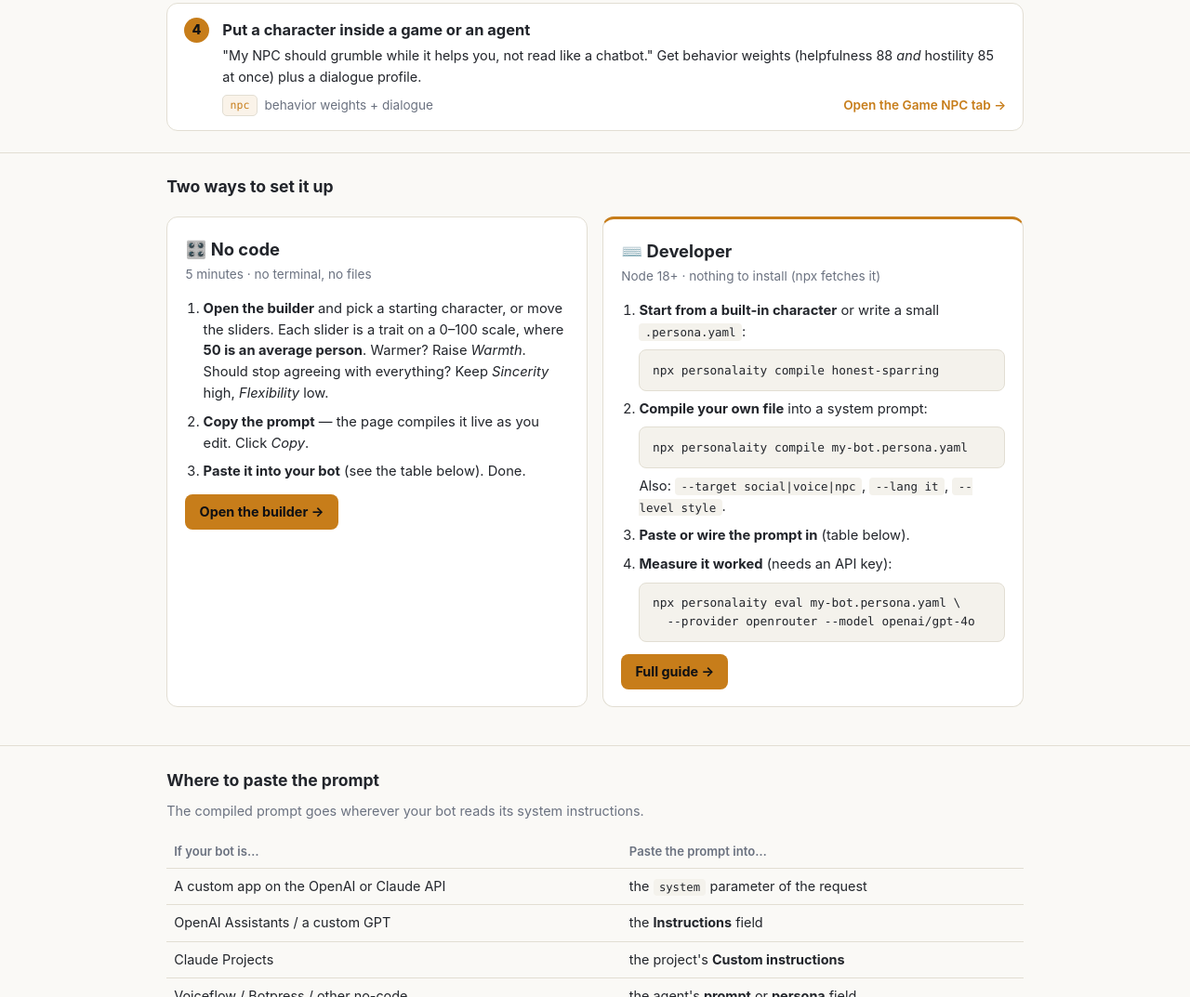
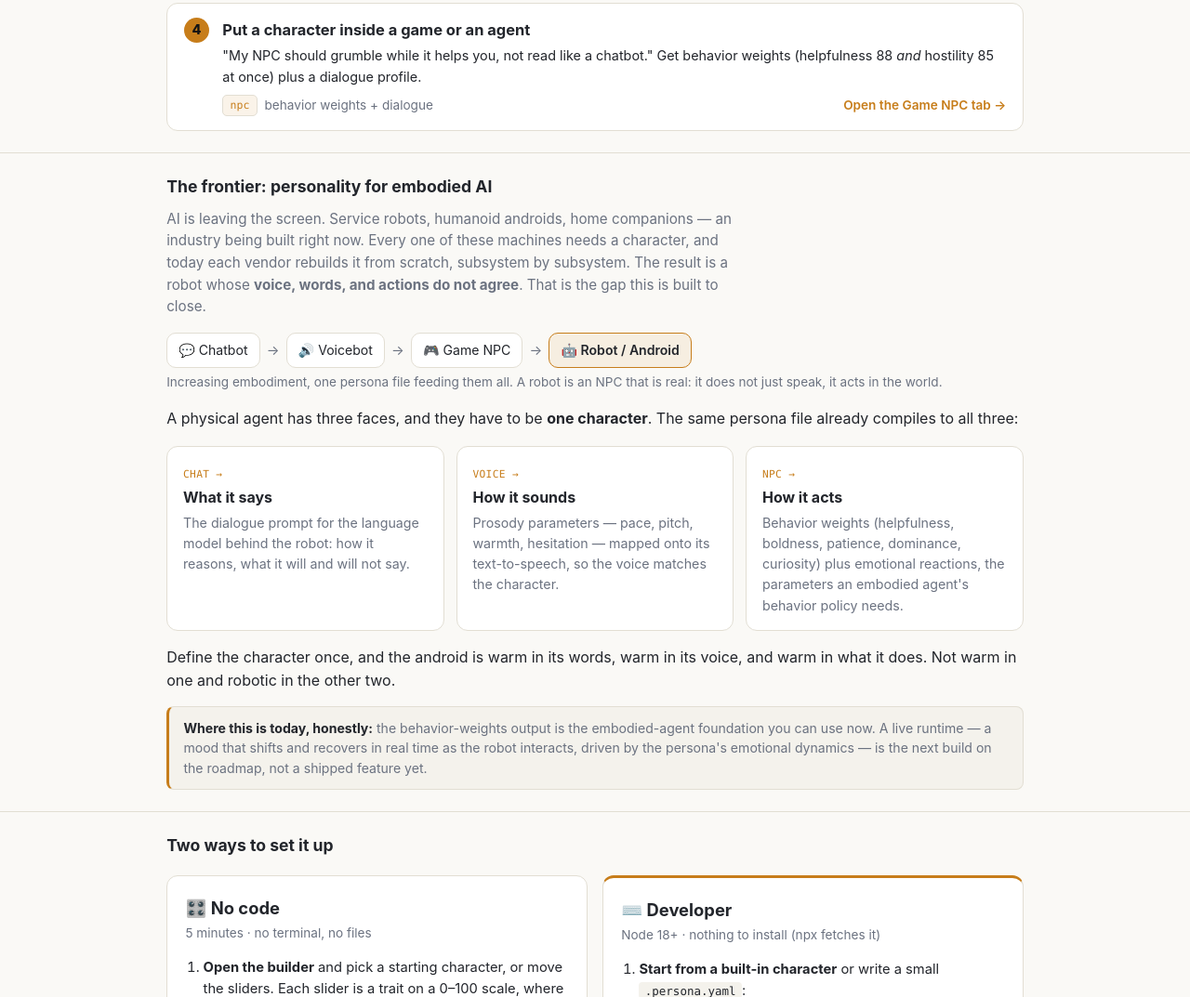
Before and after one commit to gianmarco-pinto/personalAIty, a website: page start/index.html in a window 1280 px wide. Shown: the part 885-1958 px from the top of the page at 93% size. Drawn offline with Linux system fonts and the light colour scheme.

Commit message:
Enrich the Voice tab, rename the style controls, add the embodied-AI section
Builder:
- Rename the left "Voice" control group to "Communication style" — those are
  the persona's surface-style dials (they shape every medium), and the name
  collided with the new "Voice + prosody" output tab.
- Add a per-tab hint panel. The Voice hint explains the two-part output
  (system prompt + prosody) and how to map each prosody value onto a TTS
  engine (SSML rate/pitch, ElevenLabs stability/style, Vapi/Retell).

/start:
- New "The frontier: personality for embodied AI" section: the embodiment
  ladder (chatbot → voicebot → NPC → robot/android) and the three faces a
  physical agent must keep as one character — what it says (chat), how it
  sounds (voice), how it acts (npc behavior weights) — all from one persona
  file, with an honest note that the live runtime is still on the roadmap.

Co-Authored-By: Claude Opus 4.8 <noreply@anthropic.com>

```diff
--- a/start/index.html
+++ b/start/index.html
@@ -57,6 +57,20 @@
   .rung .foot{font-size:.85rem;color:var(--dim);display:flex;align-items:center;gap:.5rem;flex-wrap:wrap}
   .rung .foot a{margin-left:auto;font-weight:600;white-space:nowrap}
   .chip{font-family:var(--mono);font-size:.72rem;background:var(--accent-soft);color:var(--accent);border:1px solid var(--border);padding:.1rem .45rem;border-radius:5px}
+
+  .ladder{display:flex;align-items:center;gap:.45rem;flex-wrap:wrap;margin:1rem 0 .3rem}
+  .ladder .node{background:var(--panel);border:1px solid var(--border);border-radius:10px;padding:.45rem .75rem;font-size:.88rem;white-space:nowrap}
+  .ladder .node.cap{border-color:var(--accent);background:var(--accent-soft);font-weight:600}
+  .ladder .arrow{color:var(--dim);font-size:.9rem}
+  .ladder-note{color:var(--dim);font-size:.85rem;margin:.1rem 0 0}
+  .faces{display:grid;grid-template-columns:repeat(3,1fr);gap:.8rem;margin:1.1rem 0 .6rem}
+  @media(max-width:680px){ .faces{grid-template-columns:1fr} }
+  .face{background:var(--panel);border:1px solid var(--border);border-radius:12px;padding:.95rem 1.05rem}
+  .face .t{font-family:var(--mono);font-size:.7rem;color:var(--accent);letter-spacing:.03em;text-transform:uppercase}
+  .face b{display:block;font-size:1rem;margin:.15rem 0 .25rem}
+  .face p{margin:0;font-size:.89rem;color:var(--dim)}
+  .frontier-note{background:var(--panel2);border:1px solid var(--border);border-left:3px solid var(--accent);border-radius:8px;padding:.7rem .95rem;font-size:.88rem;color:var(--dim);margin-top:.6rem}
+  .frontier-note b{color:var(--text)}
 
   section{padding:1.4rem 0;border-top:1px solid var(--border)}
   h3{font-size:1.1rem;margin:0 0 .6rem}
@@ -131,6 +145,32 @@
   </div>
 </div></section>
 
+<section id="embodied"><div class="wrap">
+  <h3>The frontier: personality for embodied AI</h3>
+  <p class="lead">AI is leaving the screen. Service robots, humanoid androids, home companions — an industry being built right now. Every one of these machines needs a character, and today each vendor rebuilds it from scratch, subsystem by subsystem. The result is a robot whose <b>voice, words, and actions do not agree</b>. That is the gap this is built to close.</p>
+
+  <div class="ladder">
+    <span class="node">💬 Chatbot</span>
+    <span class="arrow">→</span>
+    <span class="node">🔊 Voicebot</span>
+    <span class="arrow">→</span>
+    <span class="node">🎮 Game NPC</span>
+    <span class="arrow">→</span>
+    <span class="node cap">🤖 Robot / Android</span>
+  </div>
+  <p class="ladder-note">Increasing embodiment, one persona file feeding them all. A robot is an NPC that is real: it does not just speak, it acts in the world.</p>
+
+  <p style="margin-top:1rem">A physical agent has three faces, and they have to be <b>one character</b>. The same persona file already compiles to all three:</p>
+  <div class="faces">
+    <div class="face"><span class="t">chat →</span><b>What it says</b><p>The dialogue prompt for the language model behind the robot: how it reasons, what it will and will not say.</p></div>
+    <div class="face"><span class="t">voice →</span><b>How it sounds</b><p>Prosody parameters — pace, pitch, warmth, hesitation — mapped onto its text-to-speech, so the voice matches the character.</p></div>
+    <div class="face"><span class="t">npc →</span><b>How it acts</b><p>Behavior weights (helpfulness, boldness, patience, dominance, curiosity) plus emotional reactions, the parameters an embodied agent's behavior policy needs.</p></div>
+  </div>
+  <p>Define the character once, and the android is warm in its words, warm in its voice, and warm in what it does. Not warm in one and robotic in the other two.</p>
+
+  <div class="frontier-note"><b>Where this is today, honestly:</b> the behavior-weights output is the embodied-agent foundation you can use now. A live runtime — a mood that shifts and recovers in real time as the robot interacts, driven by the persona's emotional dynamics — is the next build on the roadmap, not a shipped feature yet.</div>
+</div></section>
+
 <section id="how"><div class="wrap">
   <h3>Two ways to set it up</h3>
   <div class="paths">
```
Also changed, not shown: demo/index.html (+31 -1 lines).
